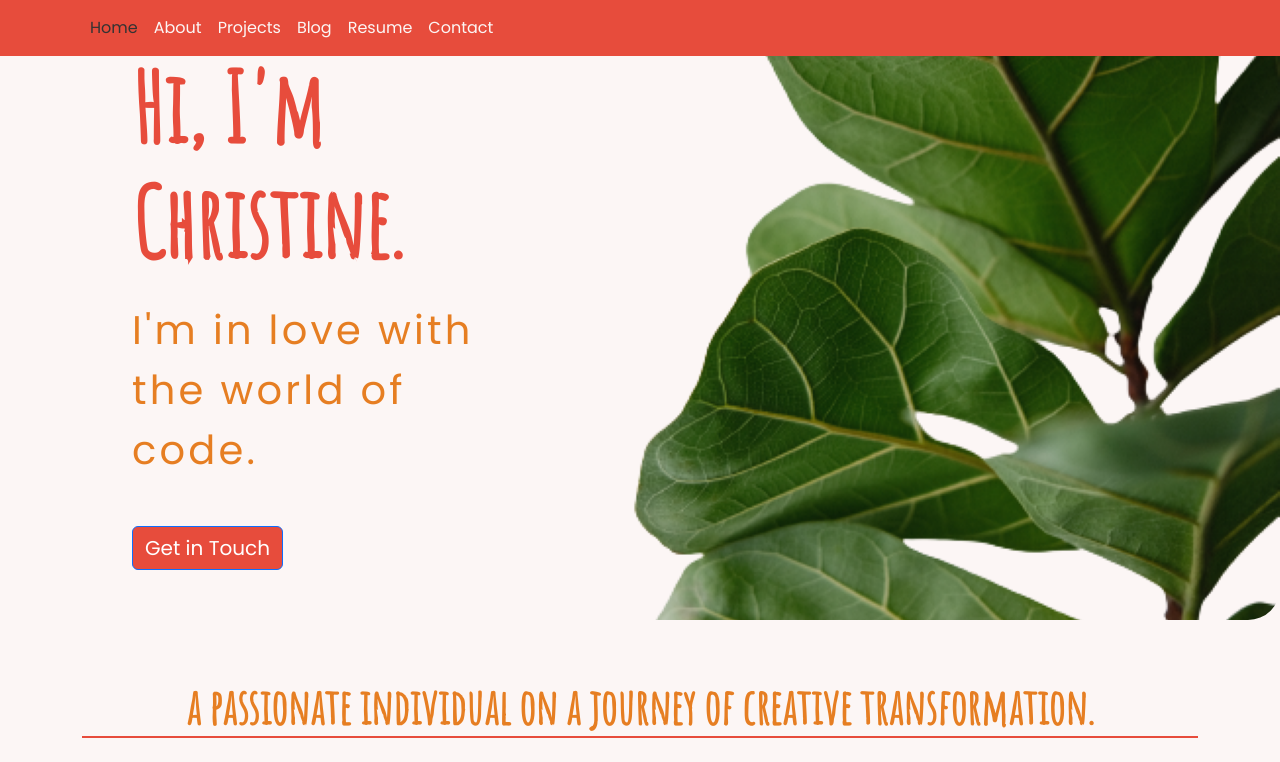
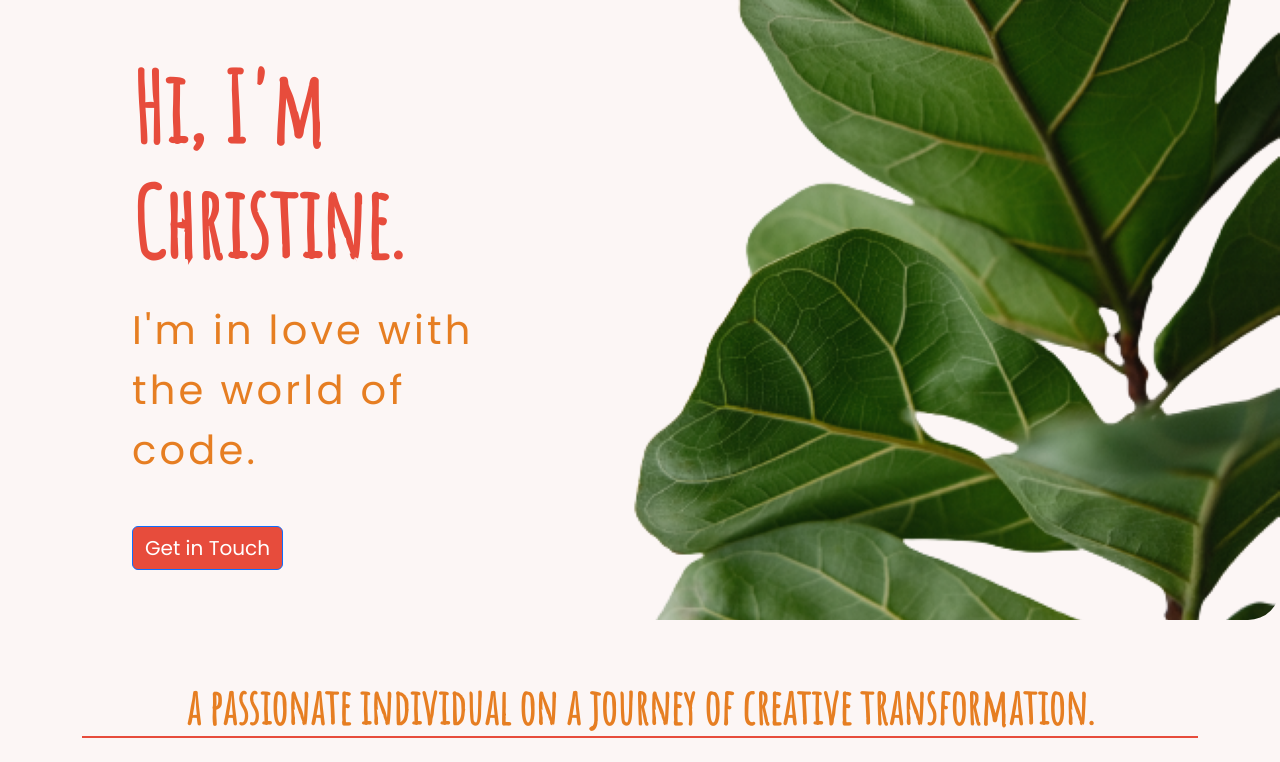
Before and after one commit to christinen22/myportfolio, a React (Vite) app in the folder portfolio/: page / in a window 1280 px wide. Shown: the top 762 px of the page. Built offline with nearby package versions, Linux system fonts and the light colour scheme; no server answers; a web font is replaced by a local one.

Commit message:
Gone with fixed..

```diff
--- a/portfolio/src/App.tsx
+++ b/portfolio/src/App.tsx
@@ -8,11 +8,8 @@ function App() {
   return (
     <>
       <BrowserRouter>
-        <main className="text-gray-400 bg-gray-900 body-font">
-          <Header />
-          <Pages />
-          <Footer />
-        </main>
+        <Pages />
+        <Footer />
       </BrowserRouter>
     </>
   );
```
